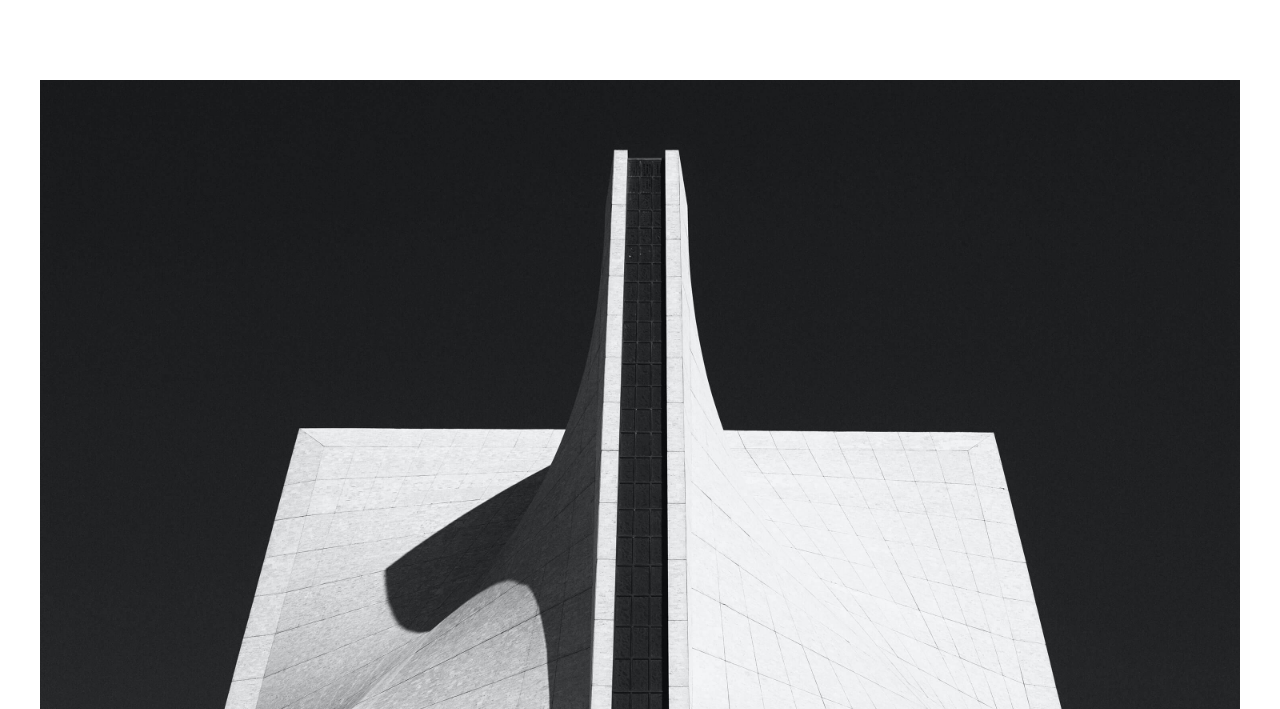
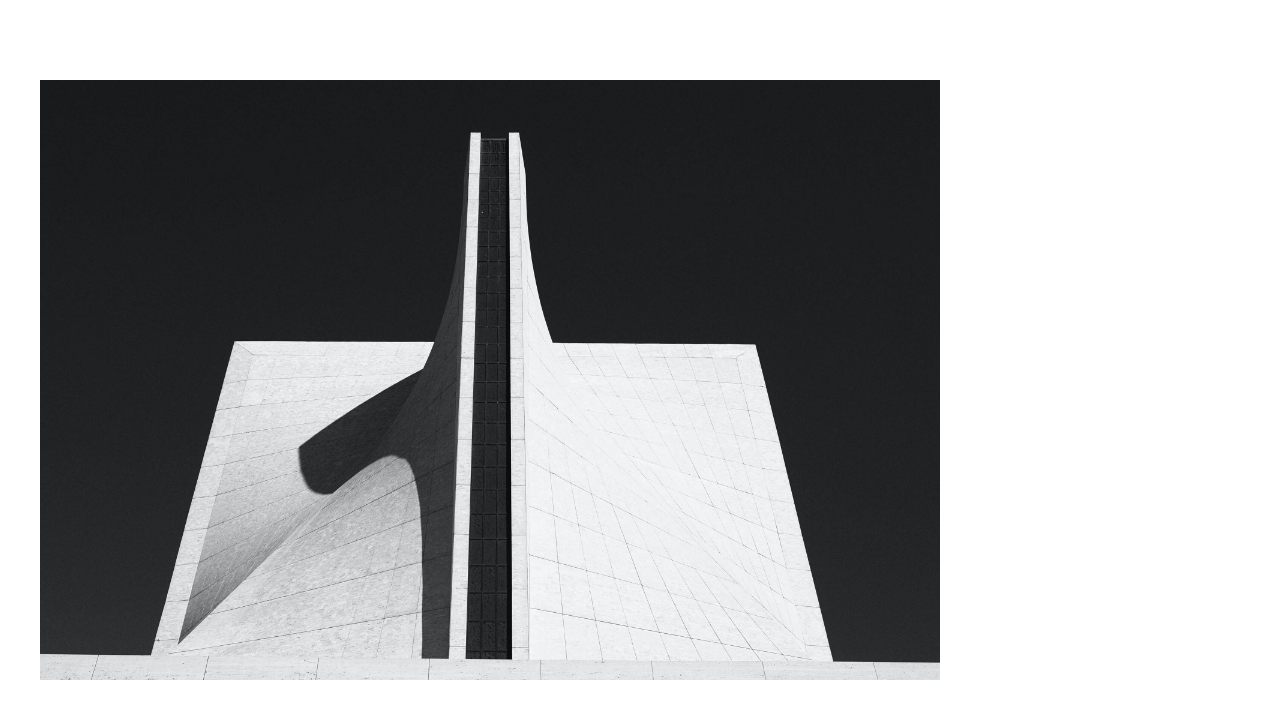
Before and after one commit to Fkaragu/ResponsiveCSS, a plain HTML site: page index.html in a window 1280 px wide. Shown: the top 709 px of the page. Drawn offline with Linux system fonts and the light colour scheme.

Commit message:
Update style.css

```diff
--- a/style.css
+++ b/style.css
@@ -68,7 +68,7 @@ aside {
 
     [class*="col-3"]
     {
-      width: 75%;
+      width: 60%;
     }
 
   }
@@ -94,7 +94,7 @@ aside {
 
     [class*="col-3"]
     {
-      width: 10\0%;
+      width: 75%;
     }
 
   }
@@ -103,4 +103,4 @@ aside {
 
 .col-1 {width: 100%;}  /* text information */
 .col-2 {width: 100%;}  /* Heading */
-.col-3 {width: 100%;}  /* Image  */
+.col-3 {width: 75%;}  /* Image  */
```
